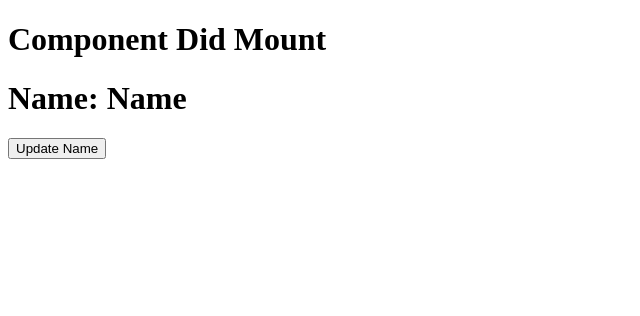
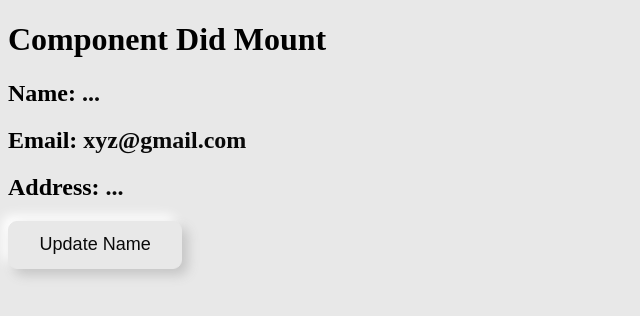
Before and after one commit to prashant5025/reactPractice, a React (Create React App) app: page / in a window 1280 px wide. Shown: the top 316 px of the page, without its empty margins (0-640 px from the left). Built offline with nearby package versions, Linux system fonts and the light colour scheme.

Commit message:
next changes

```diff
--- a/src/App.js
+++ b/src/App.js
@@ -4,7 +4,7 @@ import React from "react";
 export default class App extends React.Component {
   constructor() {
     super();
-    this.state = { name: "Name" };
+    this.state = { name: "...", email: "xyz@gmail.com", address: "..." };
   }
   componentDidMount() {
     console.warn("componentDidMount");
@@ -15,12 +15,26 @@ export default class App extends React.Component {
 
     return (
       <div className="App">
-        <h1>Component Did Mount</h1>
-        <h1>Name: {this.state.name}</h1>
+        <div className="container">
+          <h1>Component Did Mount</h1>
+          <h2>
+            Name: <span className="answer">{this.state.name} </span>
+          </h2>
+          <h2>
+            Email: <span className="answer">{this.state.email}</span>
+          </h2>
+          <h2>
+            Address: <span className="answer">{this.state.address}</span>
+          </h2>
+        </div>
 
         <button
           onClick={() => {
-            this.setState({ name: "prashant singh" });
+            this.setState({
+              name: "prashant singh",
+              email: "psingh@gmail.com",
+              address: "H.No. 474 Bank coloy hapur 245101"
+            });
           }}
         >
           Update Name
--- a/src/styles.css
+++ b/src/styles.css
@@ -1,3 +1,31 @@
-.student {
-  background-color: skyblue;
+body {
+  background-color: #e8e8e8;
 }
+
+.container {
+  background-color: #e8e8e8;
+}
+
+.answer {
+  color: #090909;
+}
+
+/* From uiverse.io by @adamgiebl */
+button {
+  color: #090909;
+  padding: 0.7em 1.7em;
+  font-size: 18px;
+  border-radius: 0.5em;
+  background: #e8e8e8;
+  border: 1px solid #e8e8e8;
+  transition: all 0.3s;
+  box-shadow: 6px 6px 12px #c5c5c5, -6px -6px 12px #ffffff;
+}
+
+button:hover {
+  border: 1px solid white;
+}
+
+button:active {
+  box-shadow: 4px 4px 12px #c5c5c5, -4px -4px 12px #ffffff;
+}
```
